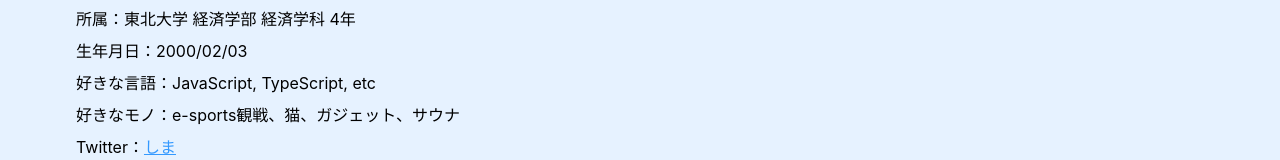
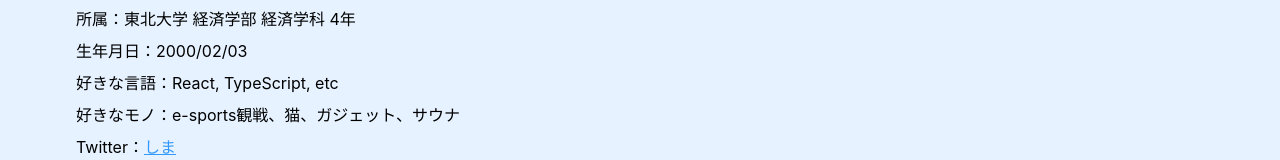
Before and after one commit to Co9xs/next-jamstack-portfolio, a Next.js app: page / in a window 1280 px wide. Shown: the part 251-411 px from the top of the page. Built offline with nearby package versions, Linux system fonts and the light colour scheme; no server answers.

Commit message:
未使用のimportを削除

```diff
--- a/src/pages/index.tsx
+++ b/src/pages/index.tsx
@@ -1,9 +1,7 @@
-import { GetStaticProps, NextPage } from 'next';
+import { NextPage } from 'next';
 import Twemoji from 'react-twemoji';
 import { Meta, BasicLayout, SkillIconList } from '@/components';
 import { PageBase, ContentSection, ContentSectionInner, SectionTitle, PlainText } from '@/styles';
-import { getArticles } from '@/lib';
-import { ARTICLES_IN_TOP } from '@/utils';
 import React from 'react';
 
 type Props = {
@@ -28,7 +26,7 @@ const Home: NextPage<Props> = (props) => {
             </PlainText>
             <PlainText>所属：東北大学 経済学部 経済学科 4年</PlainText>
             <PlainText>生年月日：2000/02/03</PlainText>
-            <PlainText>好きな言語：JavaScript, TypeScript, etc</PlainText>
+            <PlainText>好きな言語：React, TypeScript, etc</PlainText>
             <PlainText>好きなモノ：e-sports観戦、猫、ガジェット、サウナ</PlainText>
             <PlainText>Twitter：<a href={"https://twitter.com/Co9xsR"} target={'_blank'} rel={'noopener'}>しま</a></PlainText>
             <PlainText>Github：<a href={"https://github.com/Co9xs"} target={'_blank'} rel={'noopener'}>Co9xs</a></PlainText>
```
